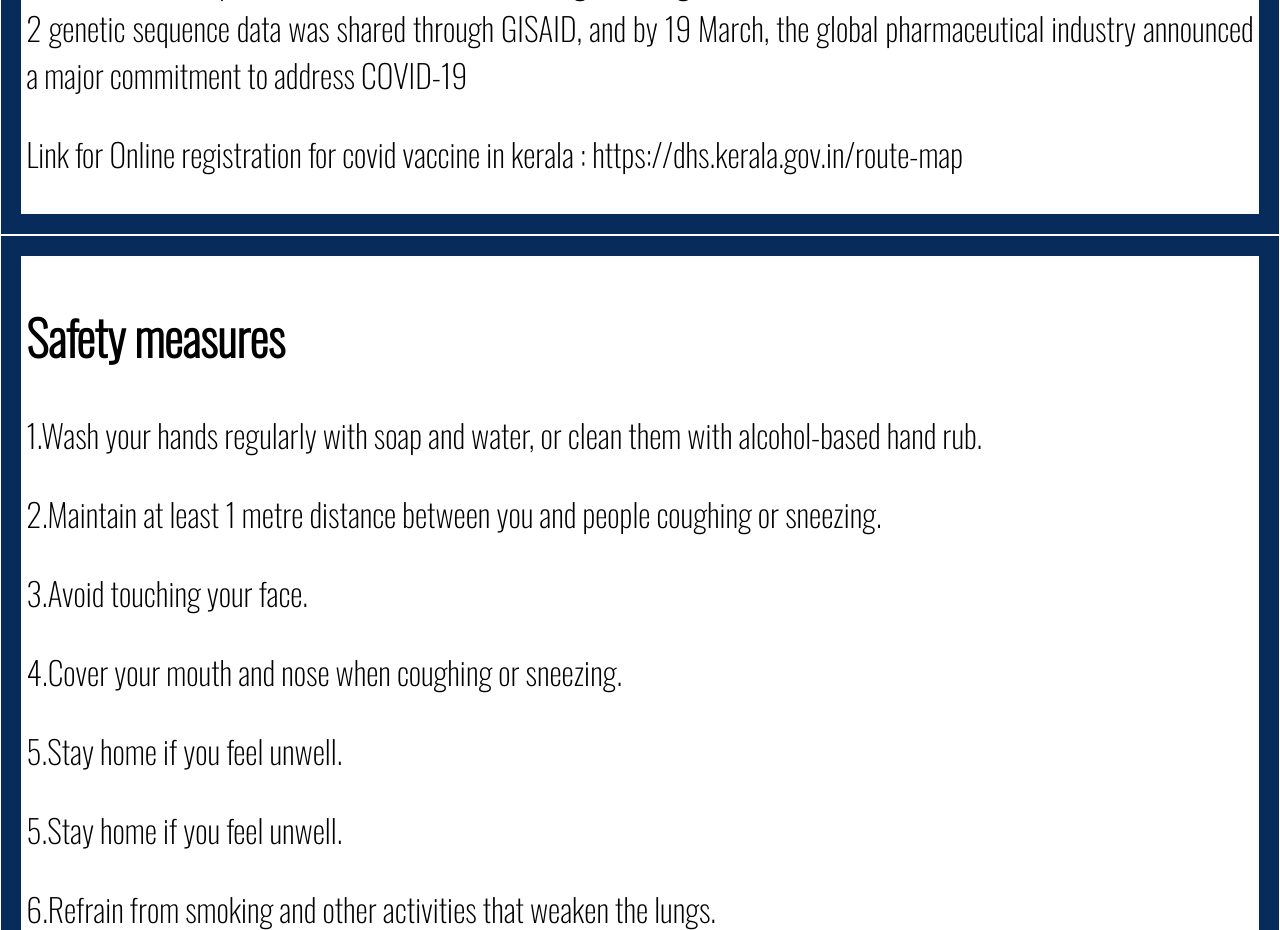
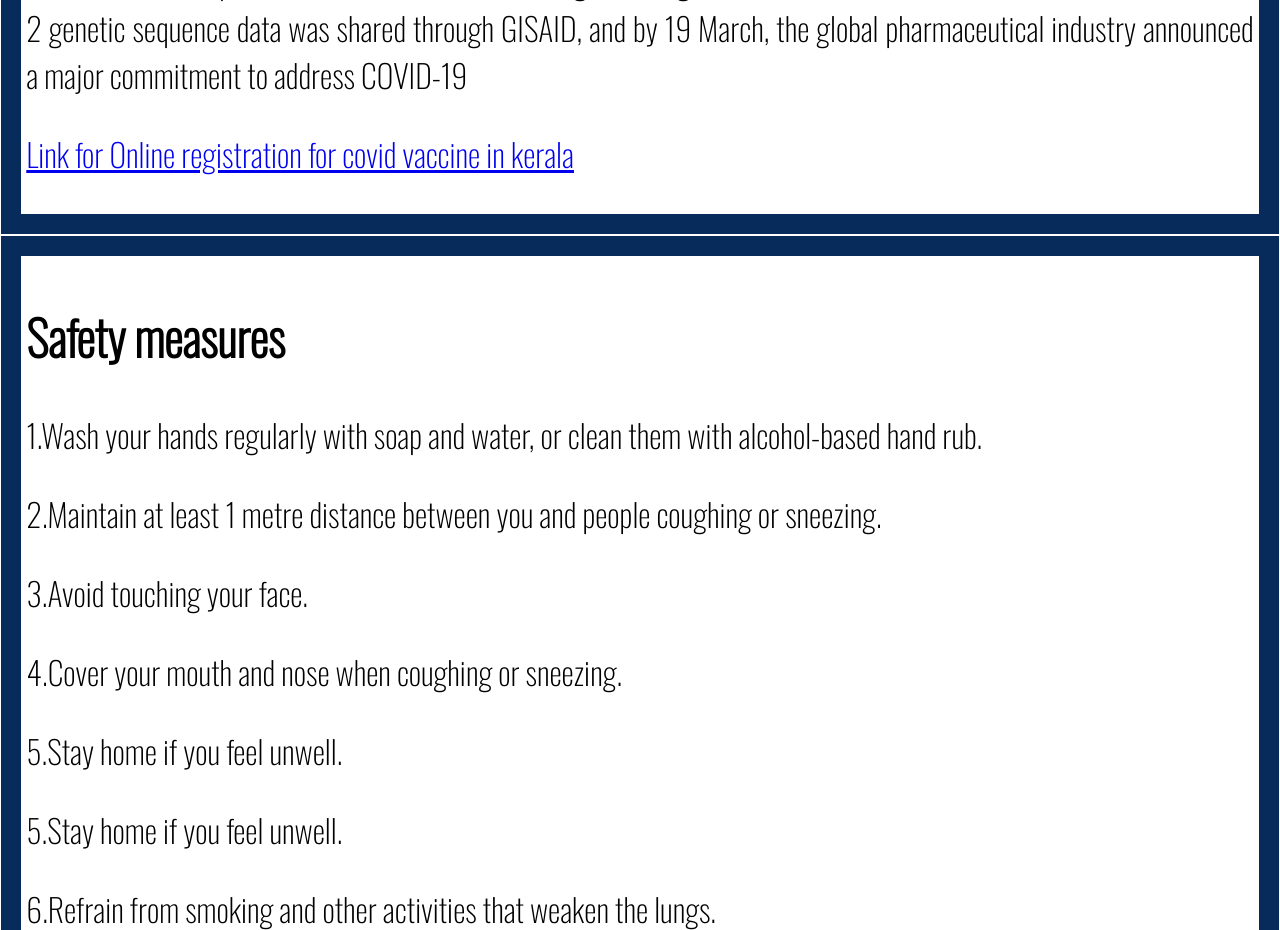
Before and after one commit to Adithyarajvp/covid19, a plain HTML site: page index.html in a window 1280 px wide. Shown: the part 1820-2750 px from the top of the page. Drawn offline with nearby package versions, Linux system fonts and the light colour scheme.

Commit message:
Update index.html

```diff
--- a/index.html
+++ b/index.html
@@ -52,7 +52,7 @@ The COVID-19 virus spreads primarily through droplets of saliva or discharge fro
                     A COVID‑19 vaccine is a vaccine intended to provide acquired immunity against severe
                      acute respiratory syndrome coronavirus 2 (SARS‑CoV‑2), the virus causing coronavirus disease 2019 (COVID‑19). Prior to the COVID‑19 pandemic, there was an established body of knowledge about the structure and function of coronaviruses causing diseases like severe acute respiratory syndrome (SARS) and Middle East respiratory syndrome (MERS), which enabled accelerated development of various vaccine technologies during early 2020.[1] On 10 January 2020, the SARS-CoV-2 genetic sequence data was shared through GISAID, and by 19 March,
                      the global pharmaceutical industry announced a major commitment to address COVID-19
-                     <p>Link for Online registration for covid vaccine in kerala : https://dhs.kerala.gov.in/route-map</p>
+                     <p><a href="https://dhs.kerala.gov.in/route-map/">Link for Online registration for covid vaccine in kerala</a></p>
                       </p>
                 </div>
             </div>
```
